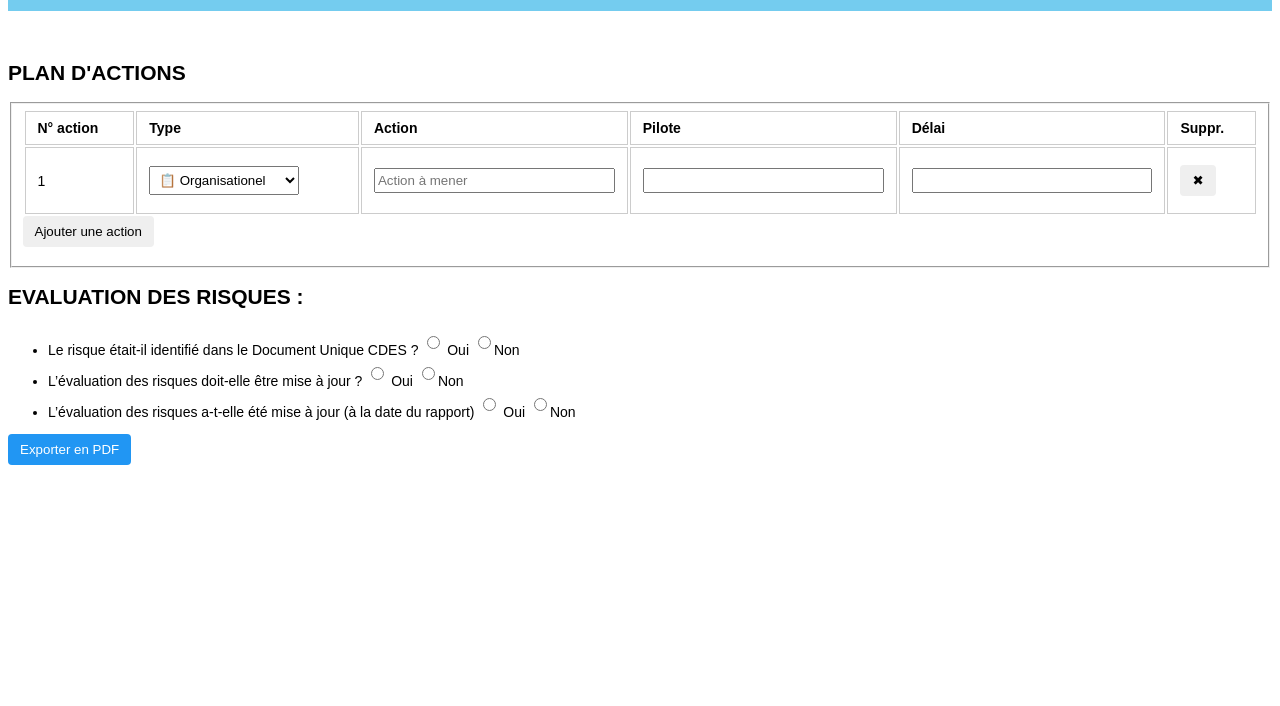
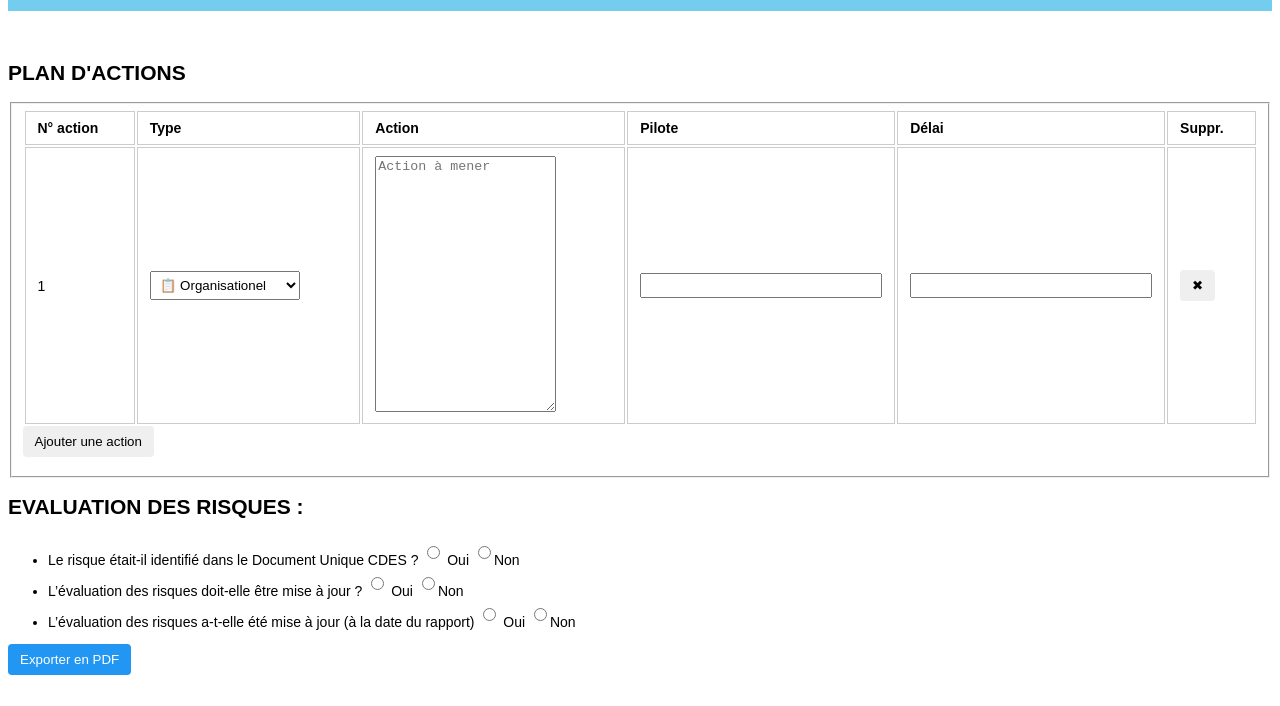
Before and after one commit to OutilsHSE/AnalyseAccident, a plain HTML site: page plan-action.html in a window 1280 px wide. Shown: the part 94-800 px from the top of the page. Drawn offline with Linux system fonts and the light colour scheme.

Commit message:
checkbox et taille actions

```diff
--- a/plan-action.css
+++ b/plan-action.css
@@ -16,3 +16,6 @@ select{
     width: 150px;
     padding: 5px;
 }
+textarea {
+    height: 250px;
+}
--- a/plan-action.js
+++ b/plan-action.js
@@ -9,7 +9,7 @@ function addRow() {
           <option value="technique"> 🛠️ Technique</option>
           <option value="humain"> 👤 Humain</option>
           </select></td>
-          <td><input type="text" placeholder="Action à mener"></td>
+          <td><textarea placeholder="Action à mener"></textarea></td>
         <td><input type="text"></td>
         <td><input type="text"></td>
         <td><button class="remove-row" onclick="removeRow(this)">✖</button></td>
```
Also changed, not shown: actions.html (+3 -3 lines).
